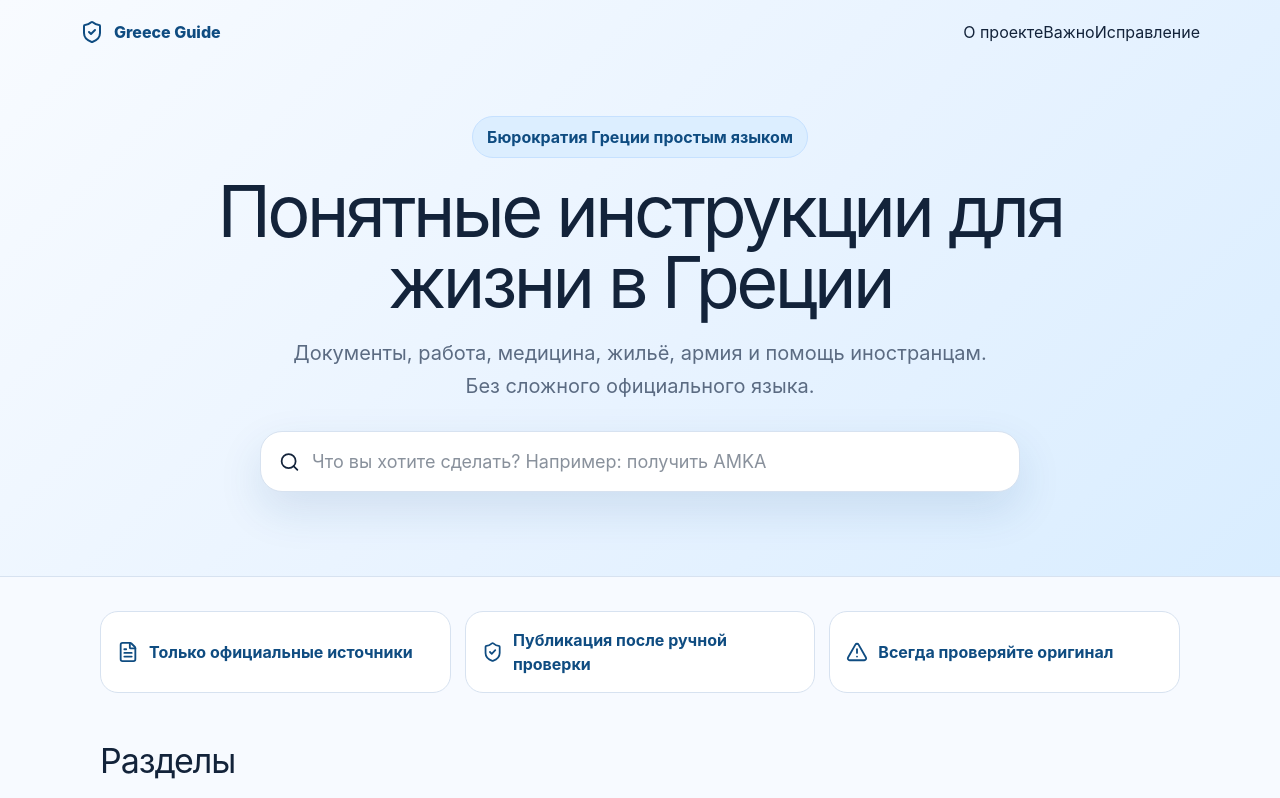
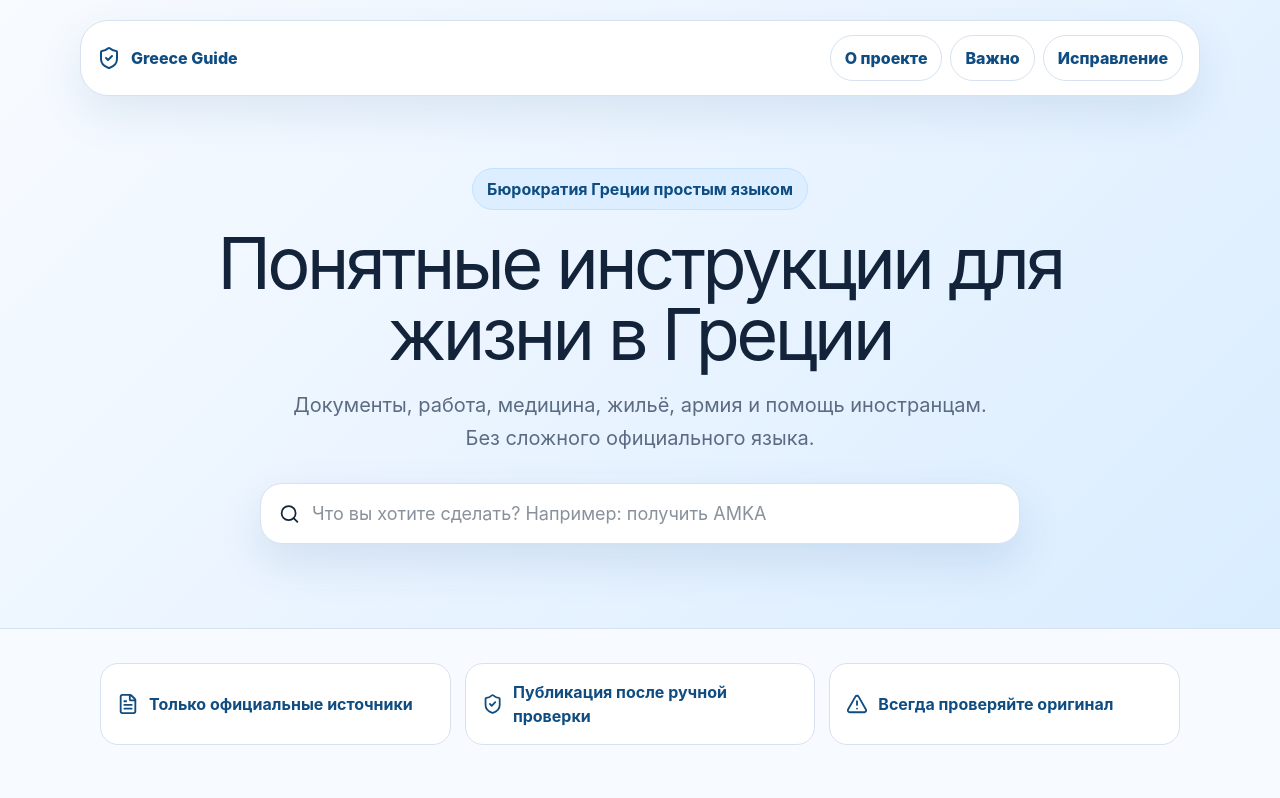
Before and after one commit to sergiosk222/Greece-guide, a React (Vite) app: page / in a window 1280 px wide. Shown: the top 798 px of the page. Built offline with nearby package versions, Linux system fonts and the light colour scheme.

Commit message:
Load visual helper styles

```diff
--- a/src/index.css
+++ b/src/index.css
@@ -1,4 +1,6 @@
 @import "tailwindcss";
+@import "./nav.css";
+@import "./mobile.css";
 
 body {
   margin: 0;
```
